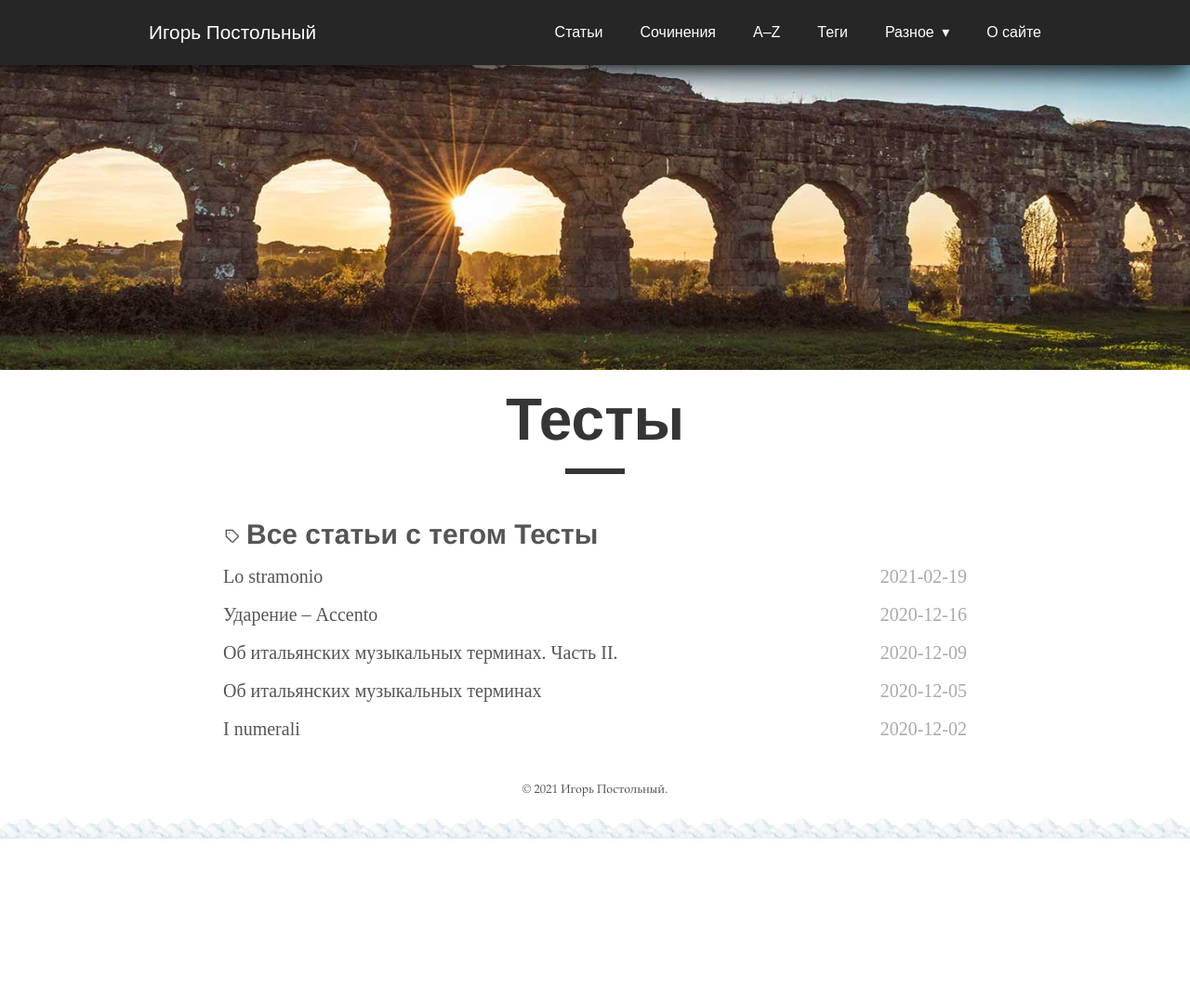
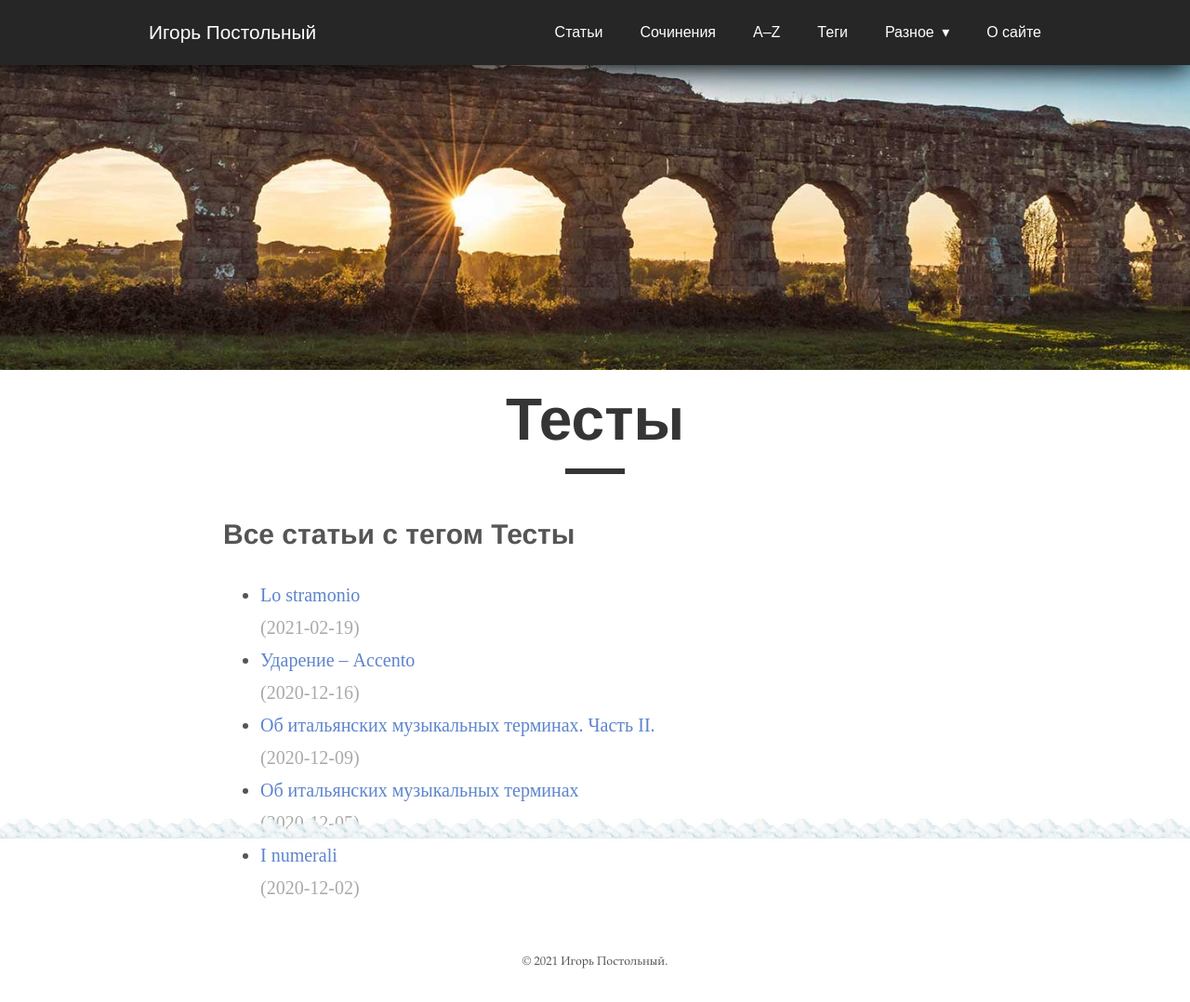
Before and after one commit to postolny/postolny.github.io, a Jekyll site: the page built from _pages/tests.html, in a window 1280 px wide. Shown: the whole page at 93% size. Built offline with Jekyll 4.4.1, drawn with Linux system fonts in a browser that asks for light colours; nearby versions of some CDN libraries; before the commit the page ends 900 px from its top, so only the background shows below that.

Commit message:
Add files via upload

```diff
--- a/_includes/tagPagesLoop.html
+++ b/_includes/tagPagesLoop.html
@@ -1,30 +1,12 @@
-<svg
-  class="tags-item-icon"
-  xmlns="http://www.w3.org/2000/svg"
-  width="20"
-  height="20"
-  viewBox="0 0 24 24"
-  fill="none"
-  stroke="currentColor"
-  stroke-width="2"
-  stroke-linecap="round"
-  stroke-linejoin="round"
-  class="feather feather-tag"
->
-<path d="M20.59 13.41l-7.17 7.17a2 2 0 0 1-2.83 0L2 12V2h10l8.59 8.59a2 2 0 0 1 0 2.82z"></path>
-<line x1="7" y1="7" x2="7.01" y2="7"></line>
-</svg>
 <h2 class="tag-item-label">Все статьи с тегом {{ include.tagName }}</h2>
-{% for post in site.tags[include.tagName] %}
-<a class="tags-post" href="{{ post.url | prepend: site.baseurl }}">
-    <div>
-        <span class="tags-post-title">{{ post.title }}</span>
-        <div class="tags-post-line"></div>
-    </div>
+<ul>
+  {% for post in site.tags[include.tagName] %}
+  <li><a class="tags-post" href="{{ post.url | prepend: site.baseurl }}">{{ post.title }}</a>
     <span class="tags-post-meta">
-        <time datetime="{{ post.date }}">
-            {{ post.date | date:"%Y-%m-%d" }}
-        </time>
+      <time datetime="{{ post.date }}">
+        ({{ post.date | date:"%Y-%m-%d" }})
+      </time>
     </span>
-</a>
-{% endfor %}
+  </li>
+  {% endfor %}
+</ul>
```
